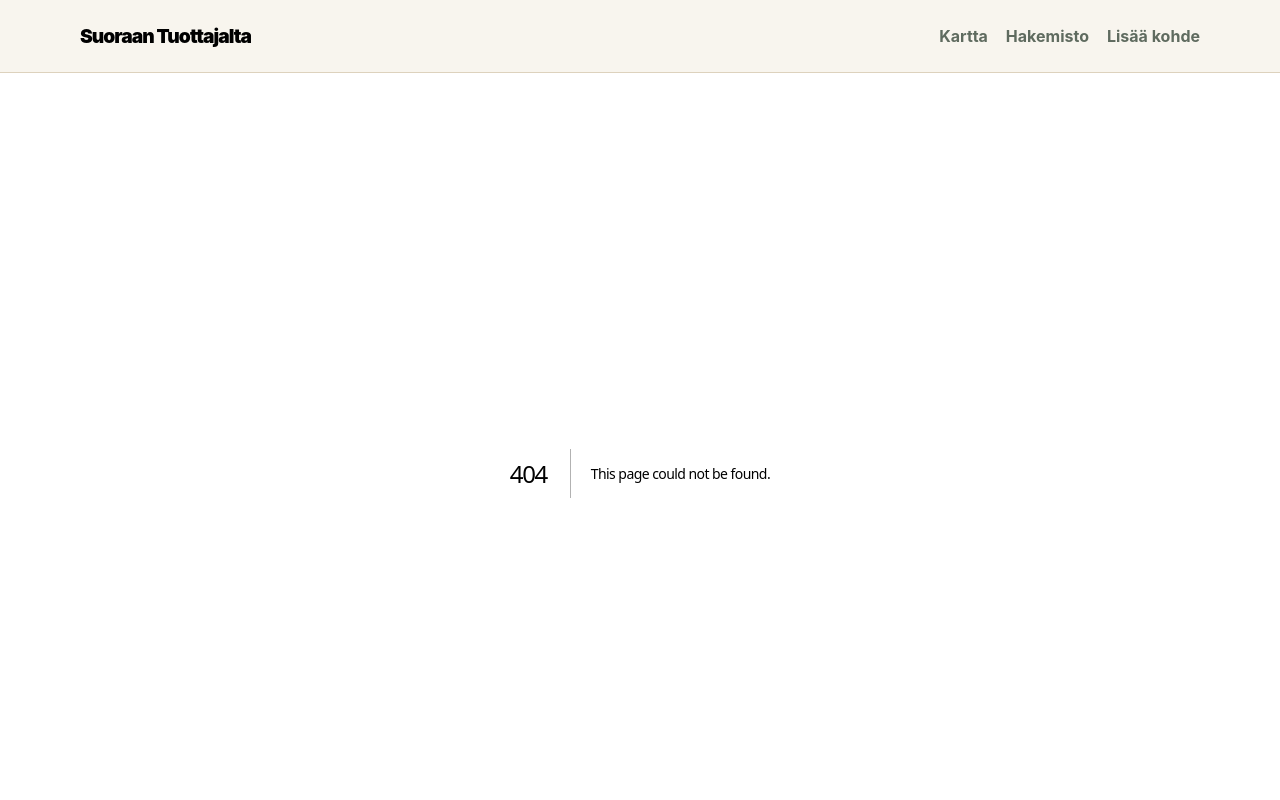
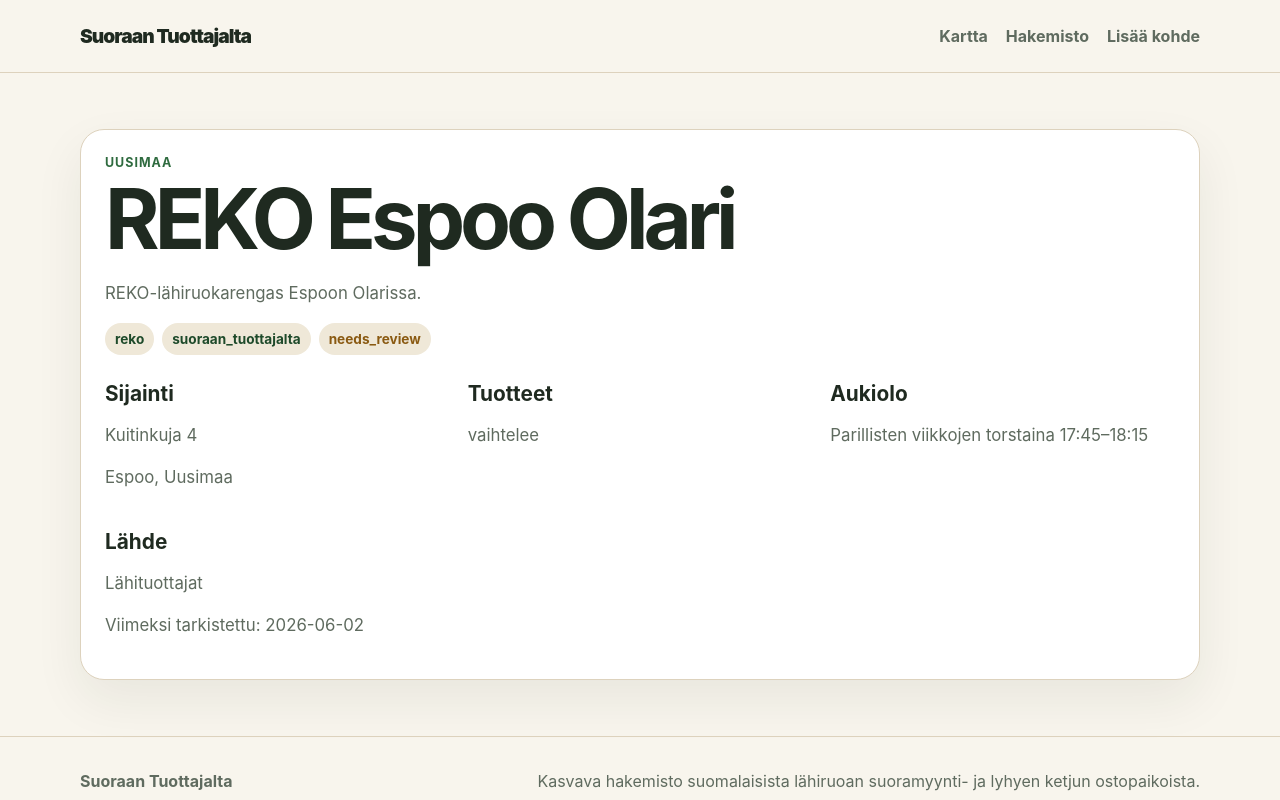
Before and after one commit to arthainsight/suoraantuottajalta, a Next.js app: page /kohde/reko-espoo-olari in a window 1280 px wide. Before the commit this address had no page. Shown: the top 800 px of the page. Built offline with nearby package versions, Linux system fonts and the light colour scheme.

Commit message:
Add place detail page

```diff
--- /dev/null
+++ b/app/kohde/[slug]/page.tsx
@@ -0,0 +1,57 @@
+import { notFound } from "next/navigation";
+import { getPlaceBySlug, getPlaces } from "@/lib/places";
+
+type Props = {
+  params: {
+    slug: string;
+  };
+};
+
+export function generateStaticParams() {
+  return getPlaces().map((place) => ({ slug: place.slug }));
+}
+
+export default function PlacePage({ params }: Props) {
+  const place = getPlaceBySlug(params.slug);
+
+  if (!place) {
+    notFound();
+  }
+
+  return (
+    <section className="section">
+      <div className="container">
+        <div className="card">
+          <div className="eyebrow">{place.region}</div>
+          <h1>{place.name}</h1>
+          <p>{place.description}</p>
+          <div className="badges">
+            <span className="badge">{place.type}</span>
+            <span className="badge">{place.sales_model}</span>
+            <span className="badge warning">{place.verification_status}</span>
+          </div>
+          <div className="grid three" style={{ marginTop: 28 }}>
+            <div>
+              <h3>Sijainti</h3>
+              <p>{place.address || "Osoite puuttuu"}</p>
+              <p>{place.municipality}, {place.region}</p>
+            </div>
+            <div>
+              <h3>Tuotteet</h3>
+              <p>{place.products.join(", ")}</p>
+            </div>
+            <div>
+              <h3>Aukiolo</h3>
+              <p>{place.opening_hours || "Ei tiedossa"}</p>
+            </div>
+          </div>
+          <div style={{ marginTop: 24 }}>
+            <h3>Lähde</h3>
+            <p>{place.source_name}</p>
+            <p>Viimeksi tarkistettu: {place.last_checked_at}</p>
+          </div>
+        </div>
+      </div>
+    </section>
+  );
+}
```
